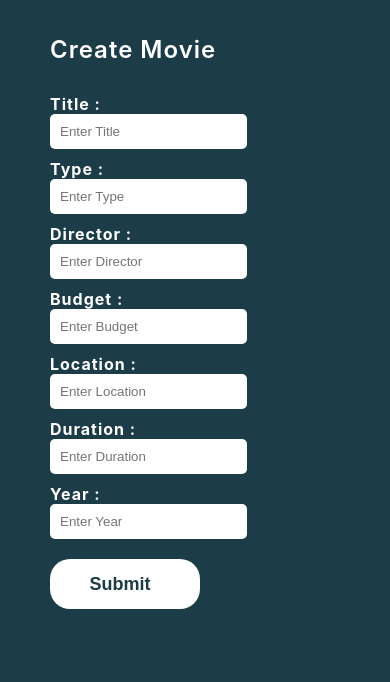
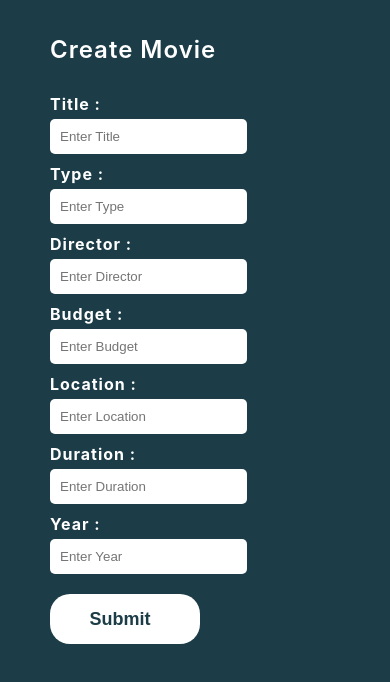
Before and after one commit to absmani16/movies, a React (Create React App) app: page /movies/create in a window 390 px wide. Shown: the top 682 px of the page. Built offline with nearby package versions, Linux system fonts and the light colour scheme.

Commit message:
Stage Changes

```diff
--- a/src/Page/Form/style.module.css
+++ b/src/Page/Form/style.module.css
@@ -16,3 +16,10 @@
 .fields {
     margin-top: 30px;
 }
+
+@media(max-width: 500px) {
+    .input {
+        margin-top: 5px;
+        display: block;
+    }
+}
--- a/src/Page/Home/Delete.jsx
+++ b/src/Page/Home/Delete.jsx
@@ -17,10 +17,12 @@ const Delete = ({ item, onUpdate, list }) => {
                 <div className={`${style.delete}${fetching === true ? " " + style.loading : ""}`}>
                     {
                         fetching === true && (
-                            <Loader
-                                text={false}
-                                className={style.loader}
-                            />
+                            <div className={style.deleteLoader}>
+                                <Loader
+                                    text={false}
+                                    className={style.loader}
+                                />
+                            </div>
                         )
                     }
                     {
--- a/src/Page/Home/style.module.css
+++ b/src/Page/Home/style.module.css
@@ -28,7 +28,7 @@
 }
 
 .loading {
-    margin: 5px 15px 5px;
+    margin: 5px 16px 5px;
 }
 
 .loader {
@@ -41,3 +41,7 @@
     position: relative;
     margin-top: 60px;
 }
+
+.deleteLoader {
+    position: relative;
+}
```
